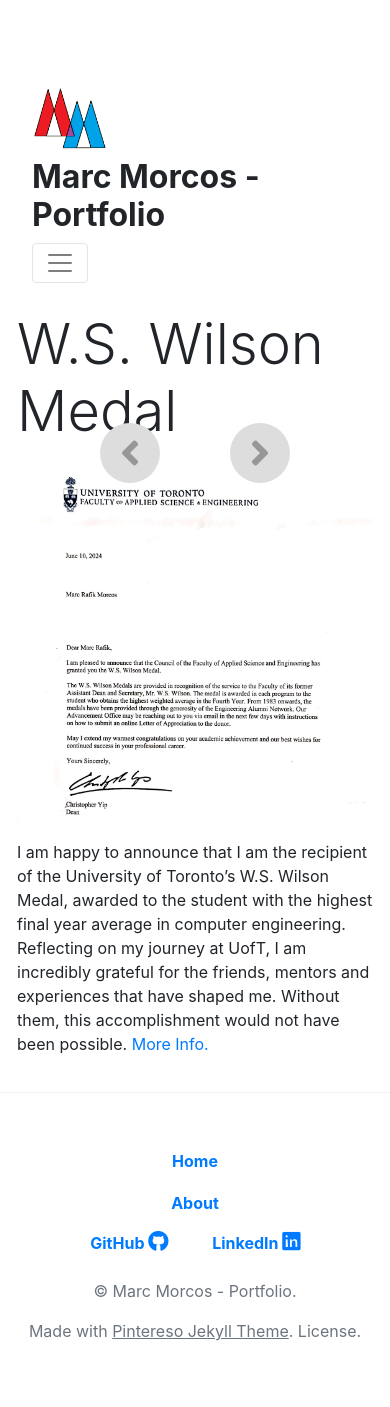
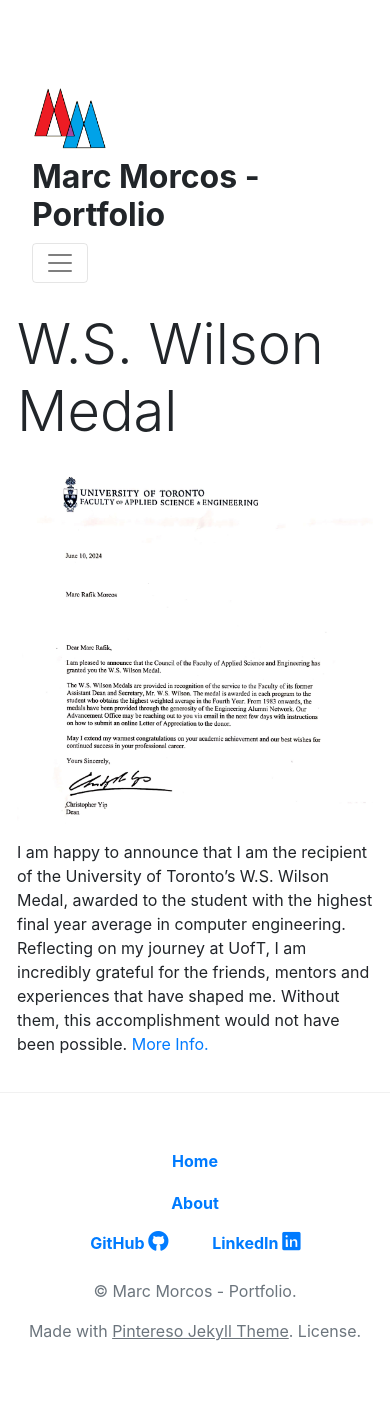
Before and after one commit to Marc-Morcos/Marc-Morcos.github.io, a Jekyll site: the page built from _posts/w-s-wilson-award/2024-06-16-w-s-wilson-award.md, in a window 390 px wide. Built offline with Jekyll 4.4.1, drawn with Linux system fonts in a browser that asks for light colours; nearby versions of some CDN libraries; library files that are not in the unit come from our copies.

Commit message:
only have arrows if enough space

```diff
--- a/_layouts/post.html
+++ b/_layouts/post.html
@@ -48,7 +48,7 @@
 
     			</article>
 
-                <div class="PageNavigation">
+                <div class="PageNavigation dissapear-narrow">
                   {% if page.next.url %}
                     <a class="prev" href="{{site.baseurl}}{{page.next.url}}"><i class="fa fa-angle-left"></i> </a>
                   {% endif %}
--- a/assets/css/custom.css
+++ b/assets/css/custom.css
@@ -24,6 +24,12 @@
     widows: 1; }
 }
 
+@media (max-width: 1000px) {
+  .dissapear-narrow{
+    display: none !important;
+   }
+}
+
 .post-image{
   display:block;
   margin-left:auto;
```
